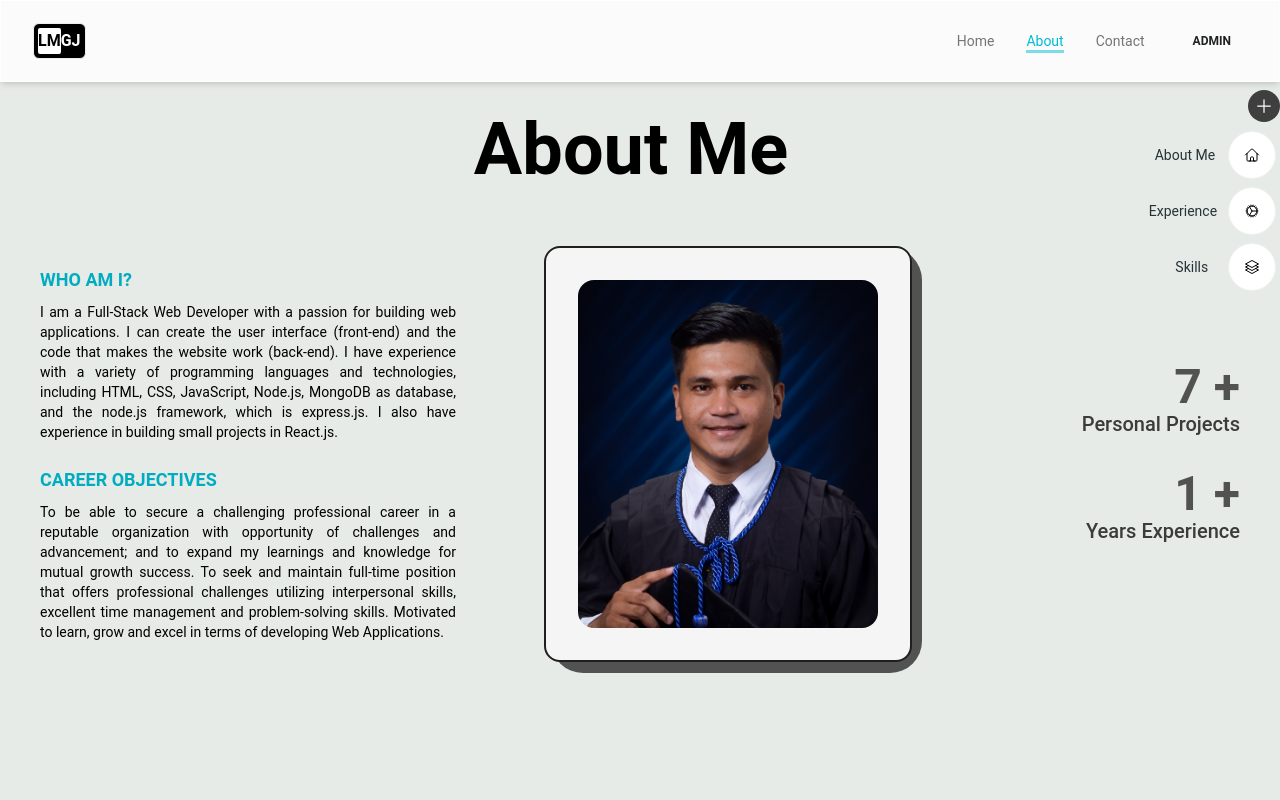
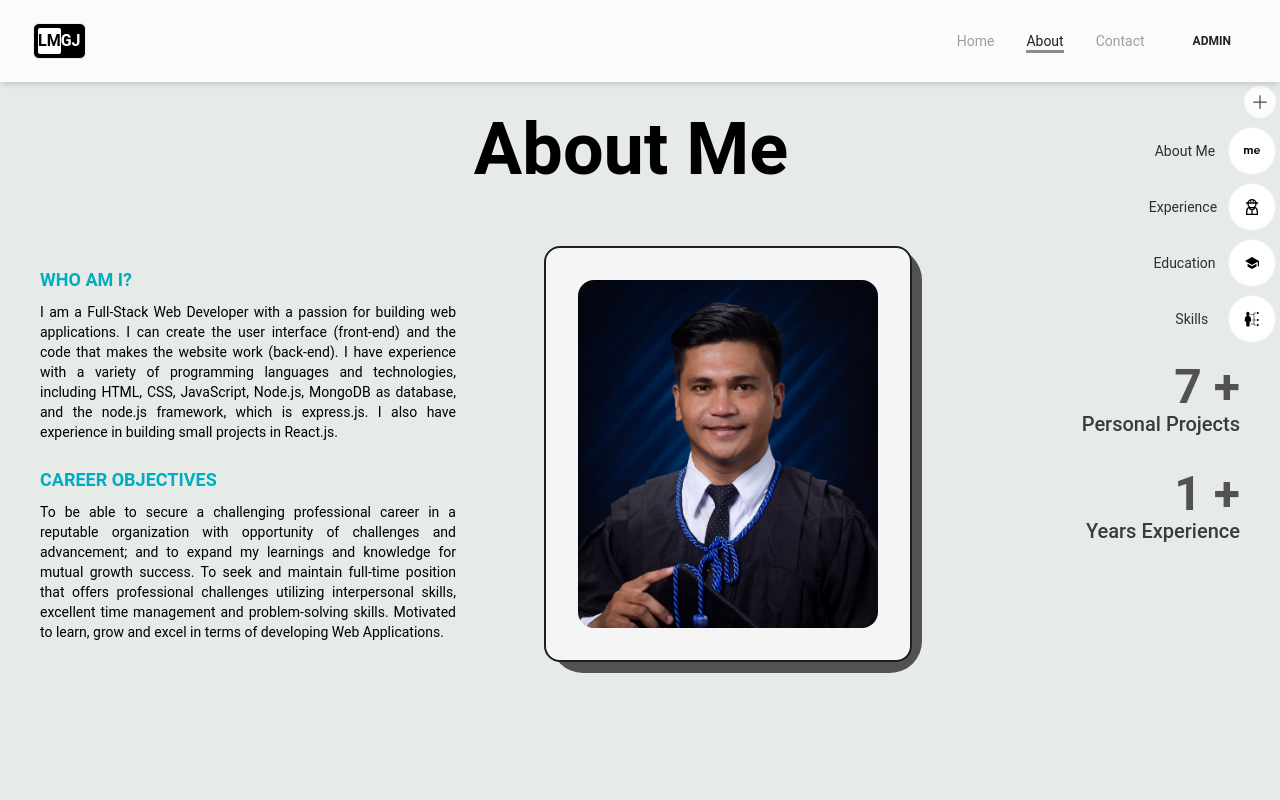
Before and after one commit to lgalan94/web-portfolio-2024, a React (Vite) app: page /about in a window 1280 px wide. Both pictures are taken after a click on the button 1264 px from the left and 106 px from the top of the page. Shown: the top 800 px of the page. Built offline with nearby package versions, Linux system fonts and the light colour scheme; the HTML template or start-up script is replaced by a standard one.

Commit message:
refactor the appnavbar:change color and update the speed dial

```diff
--- a/src/components/AppNavbar.jsx
+++ b/src/components/AppNavbar.jsx
@@ -29,10 +29,10 @@ const AppNavbar = () => {
     const currentPath = useLocation().pathname;
 
     return (
-      <Link as={Link} to={endPoint} className={`${className} relative group hover:text-neutral-600  ${currentPath === endPoint ? 'text-cyan-500' : 'text-gray-600'}`} >
+      <Link as={Link} to={endPoint} className={`${className} relative group hover:text-dark  ${currentPath === endPoint ? 'text-dark' : 'text-gray-500'}`} >
         {title}
 
-        <span className={`h-[3px] inline-block w-0 lg:bg-cyan-500 bg-none opacity-50 absolute left-0 -bottom-0.5 group-hover:w-full transition-[width] ease duration-300 ${currentPath === endPoint ? 'w-full' : 'w-0'}`}>
+        <span className={`h-[3px] inline-block w-0 lg:bg-dark bg-none opacity-50 absolute left-0 -bottom-0.5 group-hover:w-full transition-[width] ease duration-300 ${currentPath === endPoint ? 'w-full' : 'w-0'}`}>
           &nbsp;
         </span>
       </Link>
--- a/src/components/ButtonGroupAbout.jsx
+++ b/src/components/ButtonGroupAbout.jsx
@@ -13,19 +13,17 @@ import {
   Square3Stack3DIcon,
 } from "@heroicons/react/24/outline";
 
+import { GrUserWorker } from "react-icons/gr";
+import { GiSkills } from "react-icons/gi";
+import { IoMdSchool } from "react-icons/io";
+import { SiAboutdotme } from "react-icons/si";
+
 export default function ButtonGroupAbout() {
 
  const scrollToSection = (sectionId) => {
    const element = document.getElementById(sectionId);
    element.scrollIntoView({ behavior: "smooth" });
  };
-
- /*const labelProps = {
-   variant: "small",
-   color: "blue-gray",
-   className:
-     "absolute top-2/4 -bottom-2/4 -translate-y-2/4 -translate-x-3/4 font-normal",
- };*/
 
  const labelProps = {
    variant: "small",
@@ -36,11 +34,11 @@ export default function ButtonGroupAbout() {
 
 
   return (
-    <div className="sticky top-[65px] lg:top-[90px] w-full">
-      <div className="absolute top-0 right-0">
+    <div className="sticky top-[65px] lg:top-[75px] w-full">
+      <div className="absolute top-1 right-1">
         <SpeedDial placement="bottom">
           <SpeedDialHandler>
-            <IconButton size="sm" className="rounded-full">
+            <IconButton size="sm" color="white" className="rounded-full">
               <PlusIcon className="h-5 w-5 transition-transform group-hover:rotate-45" />
             </IconButton>
           </SpeedDialHandler>
@@ -49,21 +47,28 @@ export default function ButtonGroupAbout() {
               title="About"
               onClick={() => scrollToSection("about-section")}
             >
-              <HomeIcon className="h-4 w-4" />
+              <SiAboutdotme className="h-4 w-4" />
               <Typography {...labelProps}>About Me</Typography>
             </SpeedDialAction>
             <SpeedDialAction
               title="Experience"
               onClick={() => scrollToSection("experience-section")}
             >
-              <CogIcon className="h-4 w-4" />
+              <GrUserWorker className="h-4 w-4" />
               <Typography {...labelProps}>Experience</Typography>
+            </SpeedDialAction>
+            <SpeedDialAction
+              title="Skills"
+              onClick={() => scrollToSection("education-section")}
+            >
+              <IoMdSchool className="h-4 w-4" />
+              <Typography {...labelProps}>Education</Typography>
             </SpeedDialAction>
             <SpeedDialAction
               title="Skills"
               onClick={() => scrollToSection("skills-section")}
             >
-              <Square3Stack3DIcon className="h-4 w-4" />
+              <GiSkills className="h-4 w-4" />
               <Typography {...labelProps}>Skills</Typography>
             </SpeedDialAction>
           </SpeedDialContent>
--- a/src/components/MySkills.jsx
+++ b/src/components/MySkills.jsx
@@ -15,7 +15,7 @@ const Skill = ({ text }) => {
 }
 
 		return (
-					<div class="w-96 flex flex-row justify-center mx-auto gap-4 flex-wrap">
+					<div className="w-96 flex flex-row justify-center mx-auto gap-4 flex-wrap">
 
 					 	<Skill text="html" />
 					 	<Skill text="css" />
--- a/src/components/SpeedDialWithText.jsx
+++ /dev/null
@@ -1,60 +0,0 @@
-import {
-  IconButton,
-  SpeedDial,
-  SpeedDialHandler,
-  SpeedDialContent,
-  SpeedDialAction,
-  Typography,
-} from "@material-tailwind/react";
-import {
-  PlusIcon,
-  HomeIcon,
-  CogIcon,
-  Square3Stack3DIcon,
-} from "@heroicons/react/24/outline";
-
-export default function SpeedDialWithText() {
-  const scrollToSection = (sectionId) => {
-    const element = document.getElementById(sectionId);
-    element.scrollIntoView({ behavior: "smooth" });
-  };
-
-  const labelProps = {
-    variant: "small",
-    color: "blue-gray",
-    className:
-      "absolute top-2/4 -left-2/4 -translate-y-2/4 -translate-x-3/4 font-normal",
-  };
-
-  return (
-    <div className="fixed top-20 right-0 h-80 w-full">
-      <div className="absolute bottom-0 right-0">
-        <SpeedDial placement="left">
-          <SpeedDialHandler>
-            <IconButton size="lg" className="rounded-full">
-              <PlusIcon className="h-5 w-5 transition-transform group-hover:rotate-45" />
-            </IconButton>
-          </SpeedDialHandler>
-          <SpeedDialContent>
-            <SpeedDialAction className="relative" onClick={() => scrollToSection("about-section")}>
-              <HomeIcon className="h-5 w-5" />
-              <Typography {...labelProps}>About Me</Typography>
-            </SpeedDialAction>
-            <SpeedDialAction className="relative" onClick={() => scrollToSection("experience-section")}>
-              <CogIcon className="h-5 w-5" />
-              <Typography {...labelProps}>Experience</Typography>
-            </SpeedDialAction>
-            <SpeedDialAction className="relative" onClick={() => scrollToSection("education-section")}>
-              <Square3Stack3DIcon className="h-5 w-5" />
-              <Typography {...labelProps}>Education</Typography>
-            </SpeedDialAction>
-            <SpeedDialAction className="relative" onClick={() => scrollToSection("skills-section")}>
-              <Square3Stack3DIcon className="h-5 w-5" />
-              <Typography {...labelProps}>Skills</Typography>
-            </SpeedDialAction>
-          </SpeedDialContent>
-        </SpeedDial>
-      </div>
-    </div>
-  );
-}
--- a/src/components/index.js
+++ b/src/components/index.js
@@ -9,7 +9,6 @@ import Transition from './Transition'
 import Experience from './Experience'
 import Education from './Education'
 import MySkills from './MySkills'
-import SpeedDialWithText from './SpeedDialWithText'
 import ButtonGroupAbout from './ButtonGroupAbout'
 
 export {
@@ -24,6 +23,5 @@ export {
 	Experience,
 	Education,
 	MySkills,
-	SpeedDialWithText,
 	ButtonGroupAbout
 }
```
